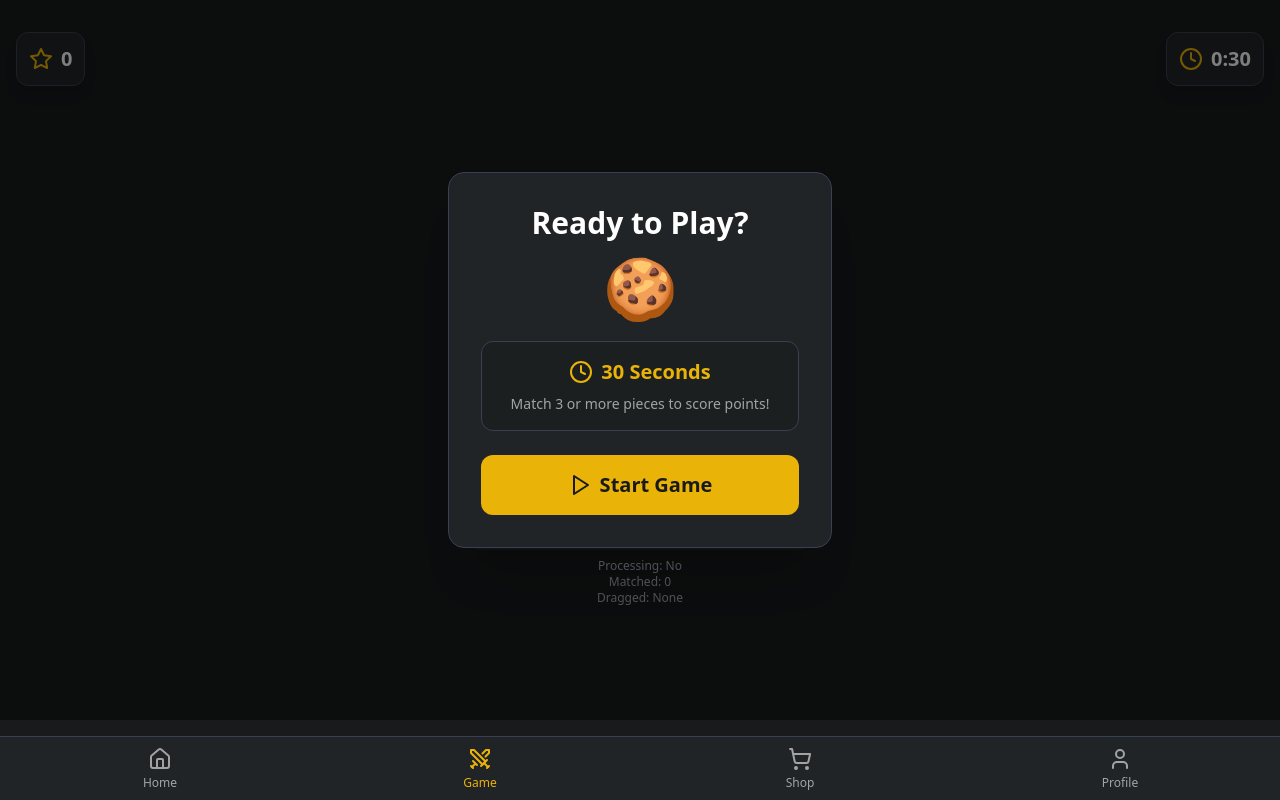
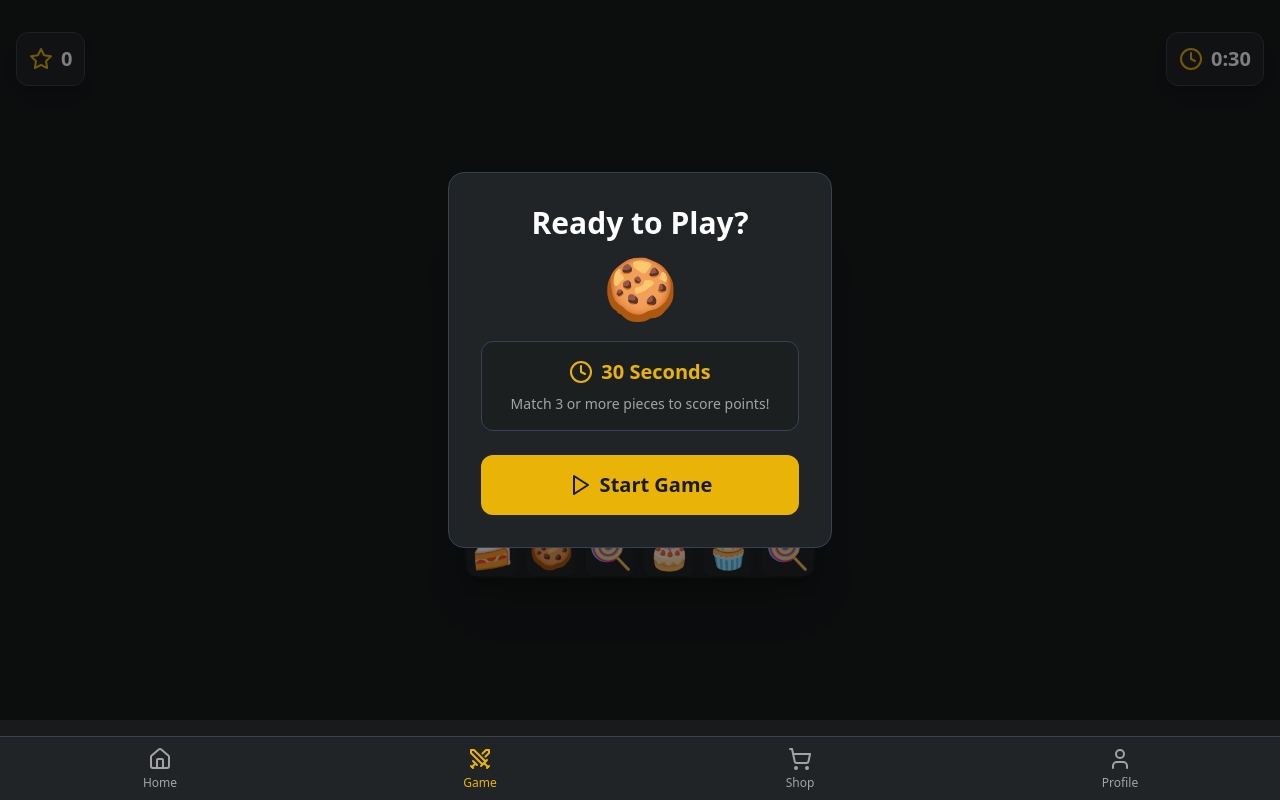
Before and after one commit to herothegolden/meowchigame, a React (Vite) app: page /game in a window 1280 px wide. Built offline with nearby package versions, Linux system fonts and the light colour scheme; no server answers; the HTML template or start-up script is replaced by a standard one.

Commit message:
Update GameBoard.jsx

```diff
--- a/src/components/game/GameBoard.jsx
+++ b/src/components/game/GameBoard.jsx
@@ -40,11 +40,10 @@ const GameBoard = ({ setScore, gameStarted, onGameEnd }) => {
     }
   }, [gameStarted]);
 
-  // FIXED: Process matches function
+  // OPTIMIZED: Much faster match processing
   const processMatches = useCallback(async () => {
     if (processingRef.current || !gameStarted) return;
 
-    console.log('🎮 Starting match processing...');
     processingRef.current = true;
     setIsProcessing(true);
 
@@ -55,16 +54,15 @@ const GameBoard = ({ setScore, gameStarted, onGameEnd }) => {
 
     while (cascadeCount < maxCascades) {
       const matches = findMatches(currentBoard);
-      console.log(`🔍 Cascade ${cascadeCount + 1}: Found ${matches.length} matches`);
 
       if (matches.length === 0) break;
 
-      // Show matched pieces with animation
+      // Show matched pieces with faster animation
       setMatchedPieces(new Set(matches));
       totalMatches += matches.length;
 
-      // Wait for match animation
-      await new Promise(resolve => setTimeout(resolve, 400));
+      // FASTER: Reduced from 400ms to 100ms
+      await new Promise(resolve => setTimeout(resolve, 100));
 
       // Remove matches
       currentBoard = removeMatches(currentBoard, matches);
@@ -79,8 +77,8 @@ const GameBoard = ({ setScore, gameStarted, onGameEnd }) => {
       setBoard([...currentBoard.map(row => [...row])]);
       boardRef.current = currentBoard;
 
-      // Wait for fall animation
-      await new Promise(resolve => setTimeout(resolve, 300));
+      // FASTER: Reduced from 300ms to 60ms
+      await new Promise(resolve => setTimeout(resolve, 60));
 
       cascadeCount++;
       setMatchedPieces(new Set());
@@ -92,7 +90,6 @@ const GameBoard = ({ setScore, gameStarted, onGameEnd }) => {
       const cascadeBonus = Math.max(0, (cascadeCount - 1) * 50);
       const totalPoints = basePoints + cascadeBonus;
 
-      console.log(`🏆 Scored ${totalPoints} points (${totalMatches} pieces + ${cascadeBonus} cascade bonus)`);
       setScore(prev => prev + totalPoints);
 
       // Haptic feedback for matches
@@ -103,25 +100,21 @@ const GameBoard = ({ setScore, gameStarted, onGameEnd }) => {
 
     setIsProcessing(false);
     processingRef.current = false;
-    console.log('✅ Match processing complete');
   }, [setScore, gameStarted]);
 
   // Handle drag start
   const handleDragStart = useCallback((event, { index }) => {
     if (isProcessing || !gameStarted || processingRef.current) return;
     setDraggedPiece({ index });
-    console.log(`🖱️ Started dragging piece at index ${index}`);
   }, [isProcessing, gameStarted]);
 
-  // FIXED: Handle drag end - determine swap direction and execute
+  // Handle drag end - determine swap direction and execute
   const handleDragEnd = useCallback((event, info) => {
     if (isProcessing || !gameStarted || !draggedPiece || processingRef.current) return;
 
     const { offset } = info;
     const { index } = draggedPiece;
     const { row, col } = getPosition(index);
-
-    console.log(`🖱️ Drag ended - Index: ${index}, Row: ${row}, Col: ${col}, Offset:`, offset);
 
     let targetIndex;
     const threshold = 30; // Minimum drag distance to trigger swap
@@ -143,19 +136,12 @@ const GameBoard = ({ setScore, gameStarted, onGameEnd }) => {
       }
     }
 
-    console.log(`🎯 Target index: ${targetIndex}`);
-
     // Execute swap if valid target found
     if (targetIndex !== undefined) {
       const draggedPosition = getPosition(index);
       const targetPosition = getPosition(targetIndex);
 
-      console.log(`🔄 Attempting swap: (${draggedPosition.row},${draggedPosition.col}) <-> (${targetPosition.row},${targetPosition.col})`);
-      console.log(`🔄 Pieces: "${boardRef.current[draggedPosition.row][draggedPosition.col]}" <-> "${boardRef.current[targetPosition.row][targetPosition.col]}"`);
-
       if (isValidMove(boardRef.current, draggedPosition, targetPosition)) {
-        console.log('✅ Valid move! Executing swap...');
-
         // Execute the swap
         const newBoard = swapPieces(boardRef.current, draggedPosition, targetPosition);
         setBoard(newBoard);
@@ -166,19 +152,16 @@ const GameBoard = ({ setScore, gameStarted, onGameEnd }) => {
           window.Telegram.WebApp.HapticFeedback.impactOccurred('medium');
         }
 
-        // Process matches after swap
+        // FASTER: Reduced delay from 200ms to 30ms
         setTimeout(() => {
           processMatches();
-        }, 200);
+        }, 30);
       } else {
-        console.log('❌ Invalid move!');
         // Invalid swap - light haptic feedback
         if (window.Telegram?.WebApp?.HapticFeedback) {
           window.Telegram.WebApp.HapticFeedback.impactOccurred('light');
         }
       }
-    } else {
-      console.log('❌ No valid target found');
     }
 
     // Clear dragged piece
@@ -191,10 +174,9 @@ const GameBoard = ({ setScore, gameStarted, onGameEnd }) => {
       const timeoutId = setTimeout(() => {
         const matches = findMatches(boardRef.current);
         if (matches.length > 0) {
-          console.log('🔄 Initial matches found, processing...');
           processMatches();
         }
-      }, 500);
+      }, 100); // Much faster initial check
 
       return () => clearTimeout(timeoutId);
     }
@@ -202,19 +184,51 @@ const GameBoard = ({ setScore, gameStarted, onGameEnd }) => {
 
   return (
     <div className="flex flex-col items-center">
+      {/* FIXED: Stable container prevents board movement */}
       <div
-        className="grid gap-1 bg-nav rounded-2xl p-3 shadow-2xl"
+        className="bg-nav rounded-2xl p-3 shadow-2xl relative"
+        style={{
+          width: 'min(85vw, 350px)',
+          height: 'min(85vw, 350px)',
+          minHeight: 'min(85vw, 350px)', // Prevent height changes
+          minWidth: 'min(85vw, 350px)',   // Prevent width changes
+        }}
+      >
+        {/* Grid overlay for positioning */}
+        <div
+          className="grid gap-1 w-full h-full"
           style={{
             gridTemplateColumns: `repeat(${BOARD_SIZE}, 1fr)`,
             gridTemplateRows: `repeat(${BOARD_SIZE}, 1fr)`,
-          width: 'min(85vw, 350px)',
-          height: 'min(85vw, 350px)',
           }}
         >
+          {/* Empty grid cells to maintain structure */}
+          {Array.from({ length: BOARD_SIZE * BOARD_SIZE }).map((_, index) => (
+            <div key={`cell-${index}`} className="relative" />
+          ))}
+        </div>
+
+        {/* OPTIMIZED: Pieces positioned absolutely to prevent layout shifts */}
         <AnimatePresence mode="popLayout">
-          {board.flat().map((emoji, index) => (
+          {board.flat().map((emoji, index) => {
+            const row = Math.floor(index / BOARD_SIZE);
+            const col = index % BOARD_SIZE;
+            const cellSize = `calc((100% - ${(BOARD_SIZE - 1) * 4}px) / ${BOARD_SIZE})`;
+            const left = `calc(${col} * (${cellSize} + 4px))`;
+            const top = `calc(${row} * (${cellSize} + 4px))`;
+
+            return (
+              <div
+                key={`piece-${index}`}
+                className="absolute"
+                style={{
+                  left,
+                  top,
+                  width: cellSize,
+                  height: cellSize,
+                }}
+              >
                 <GamePiece
-              key={`piece-${index}`}
                   emoji={emoji}
                   index={index}
                   isSelected={draggedPiece?.index === index}
@@ -222,18 +236,11 @@ const GameBoard = ({ setScore, gameStarted, onGameEnd }) => {
                   onDragStart={handleDragStart}
                   onDragEnd={handleDragEnd}
                 />
-          ))}
+              </div>
+            );
+          })}
         </AnimatePresence>
       </div>
-
-      {/* Debug info in development */}
-      {process.env.NODE_ENV === 'development' && (
-        <div className="mt-2 text-xs text-gray-400 text-center">
-          <p>Processing: {isProcessing ? 'Yes' : 'No'}</p>
-          <p>Matched: {matchedPieces.size}</p>
-          <p>Dragged: {draggedPiece?.index ?? 'None'}</p>
-        </div>
-      )}
 
       {/* Instructions for drag */}
       {gameStarted && !isProcessing && (
```
Lines whose indentation alone changed are shown as unchanged.
